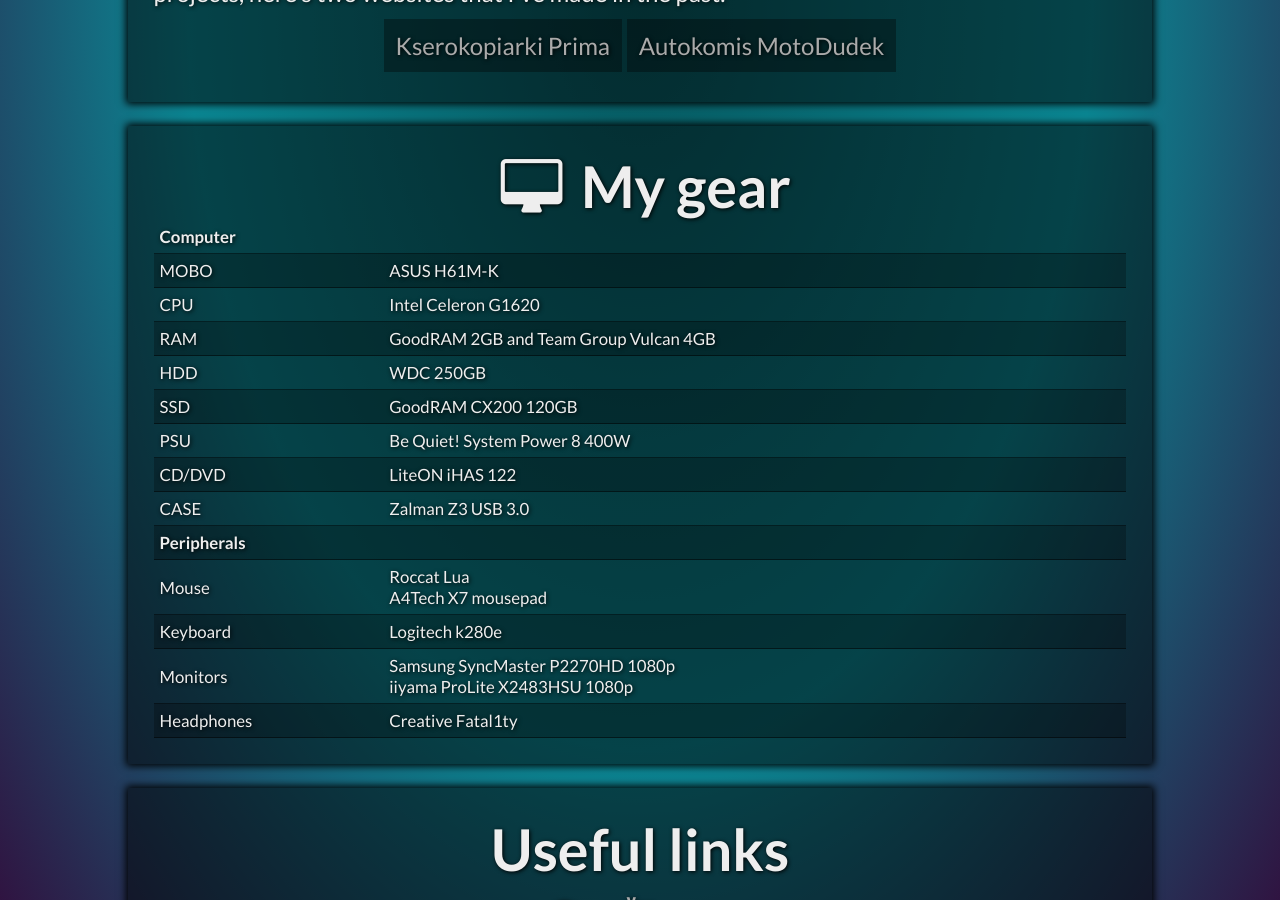
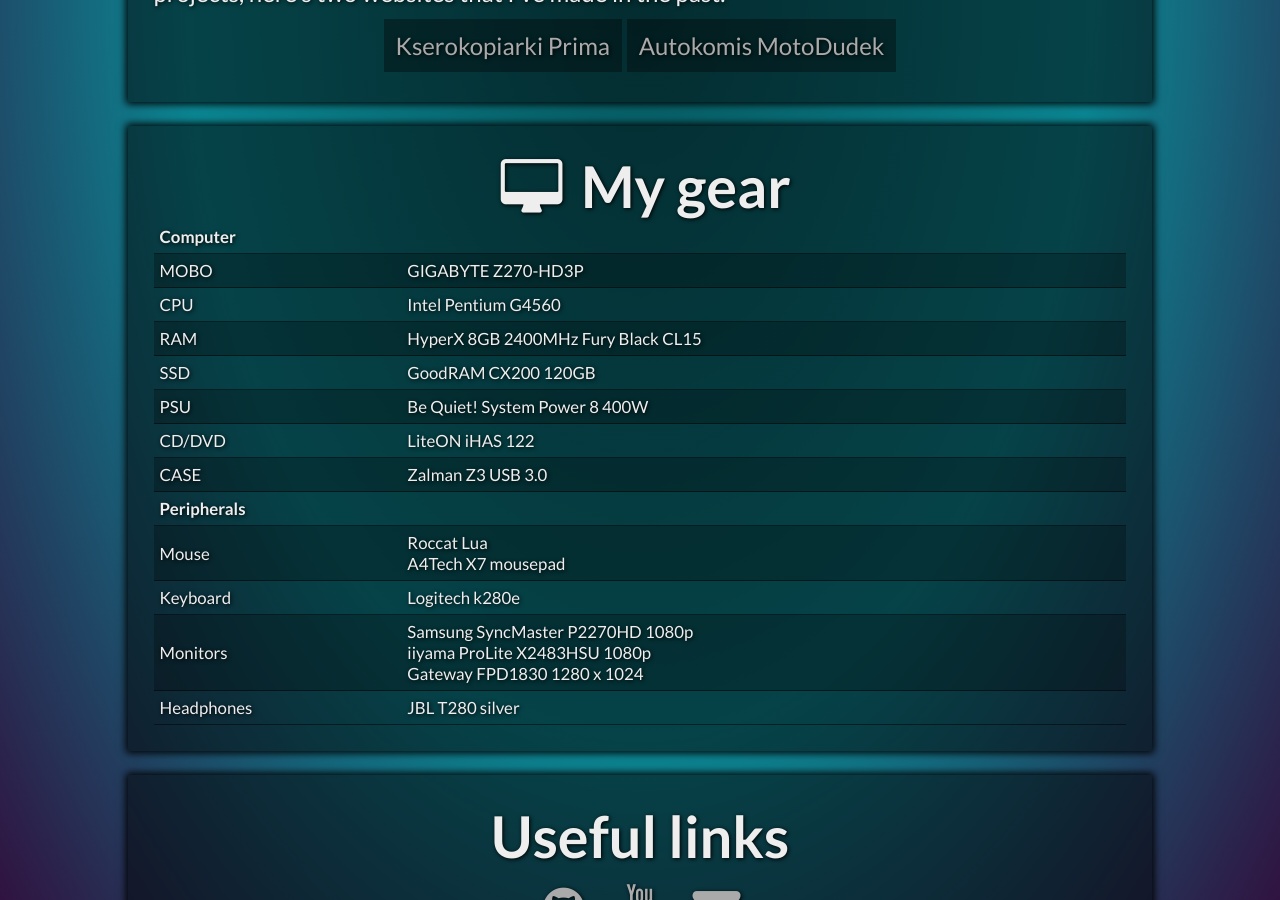
Before and after one commit to pajadam/pajadam.me, a Jekyll site: the page built from index.html, in a window 1280 px wide and 900 px high, scrolled down 1090 px. Built offline with Jekyll 4.4.1, drawn with Linux system fonts in a browser that asks for light colours.

Commit message:
Updated gear info.

```diff
--- a/_includes/parts/gear.html
+++ b/_includes/parts/gear.html
@@ -5,19 +5,15 @@
     </tr>
     <tr>
         <td>MOBO</td>
-        <td>ASUS H61M-K</td>
+        <td>GIGABYTE Z270-HD3P</td>
     </tr>
     <tr>
         <td>CPU</td>
-        <td>Intel Celeron G1620</td>
+        <td>Intel Pentium G4560</td>
     </tr>
     <tr>
         <td>RAM</td>
-        <td>GoodRAM 2GB and Team Group Vulcan 4GB</td>
-    </tr>
-    <tr>
-        <td>HDD</td>
-        <td>WDC 250GB</td>
+        <td>HyperX 8GB 2400MHz Fury Black CL15</td>
     </tr>
     <tr>
         <td>SSD</td>
@@ -52,11 +48,13 @@
     <tr>
         <td>Monitors</td>
         <td>
-            Samsung SyncMaster P2270HD 1080p <br> iiyama ProLite X2483HSU 1080p
+            Samsung SyncMaster P2270HD 1080p <br>
+            iiyama ProLite X2483HSU 1080p <br>
+            Gateway FPD1830 1280 x 1024
         </td>
     </tr>
     <tr>
         <td>Headphones</td>
-        <td>Creative Fatal1ty</td>
+        <td>JBL T280 silver</td>
     </tr>
 </table>
```
